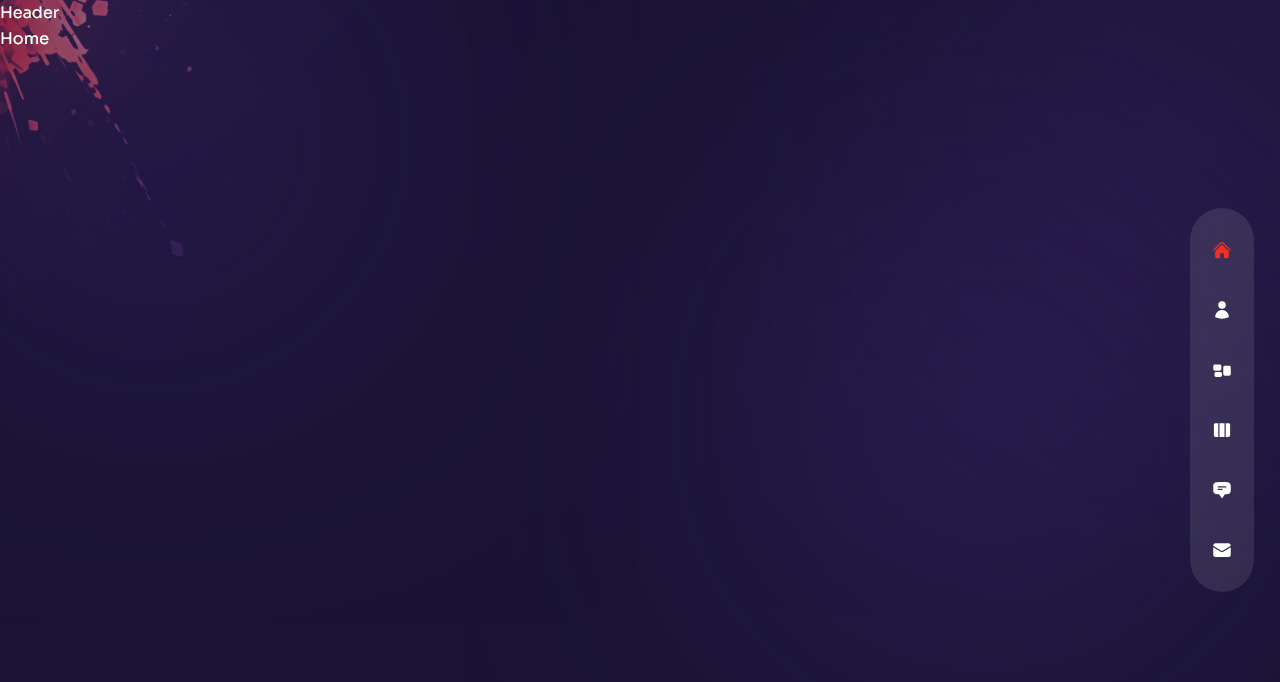
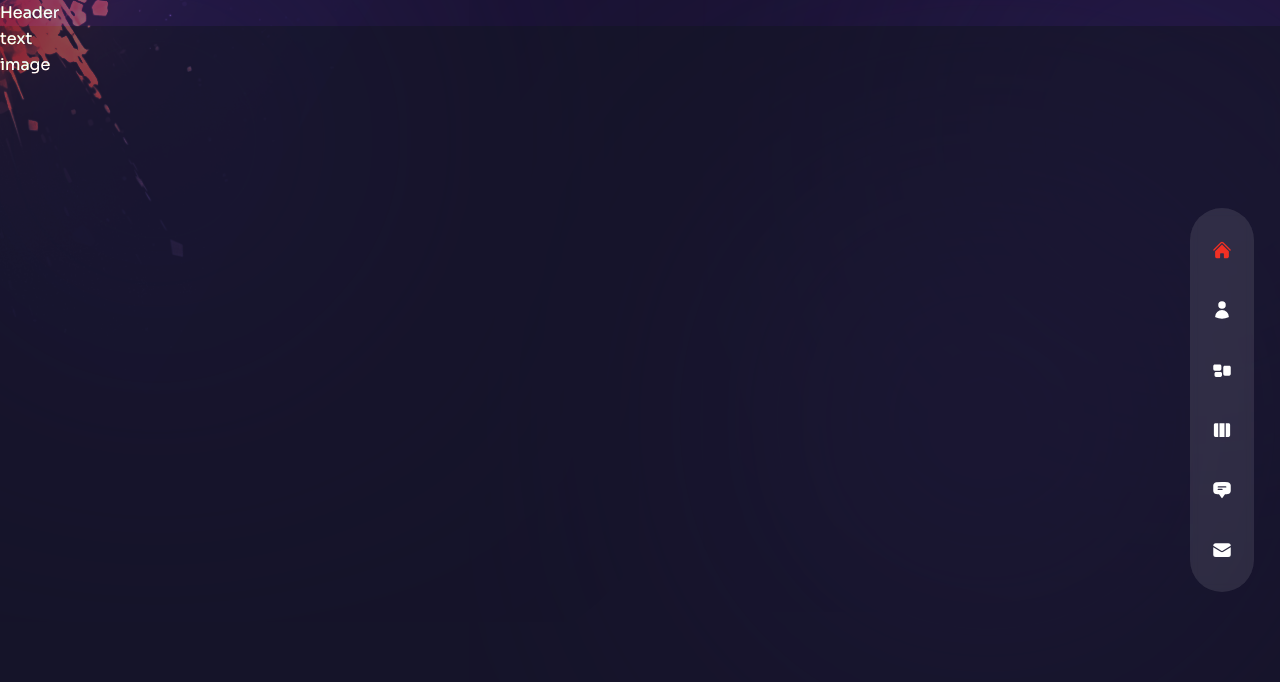
Before and after one commit to erickdc7/react-portfolio-2, a Next.js app: page / in a window 1280 px wide. Shown: the top 682 px of the page. Built offline with nearby package versions, Linux system fonts and the light colour scheme.

Commit message:
add container

```diff
--- a/pages/index.js
+++ b/pages/index.js
@@ -13,7 +13,12 @@ import { motion } from "framer-motion";
 import { fadeIn } from "../variants"
 
 const Home = () => {
-  return <div>Home</div>;
+  return (
+    <div className="bg-primary/60 h-full">
+      <div>text</div>
+      <div>image</div>
+    </div>
+  );
 };
 
 export default Home;
```
